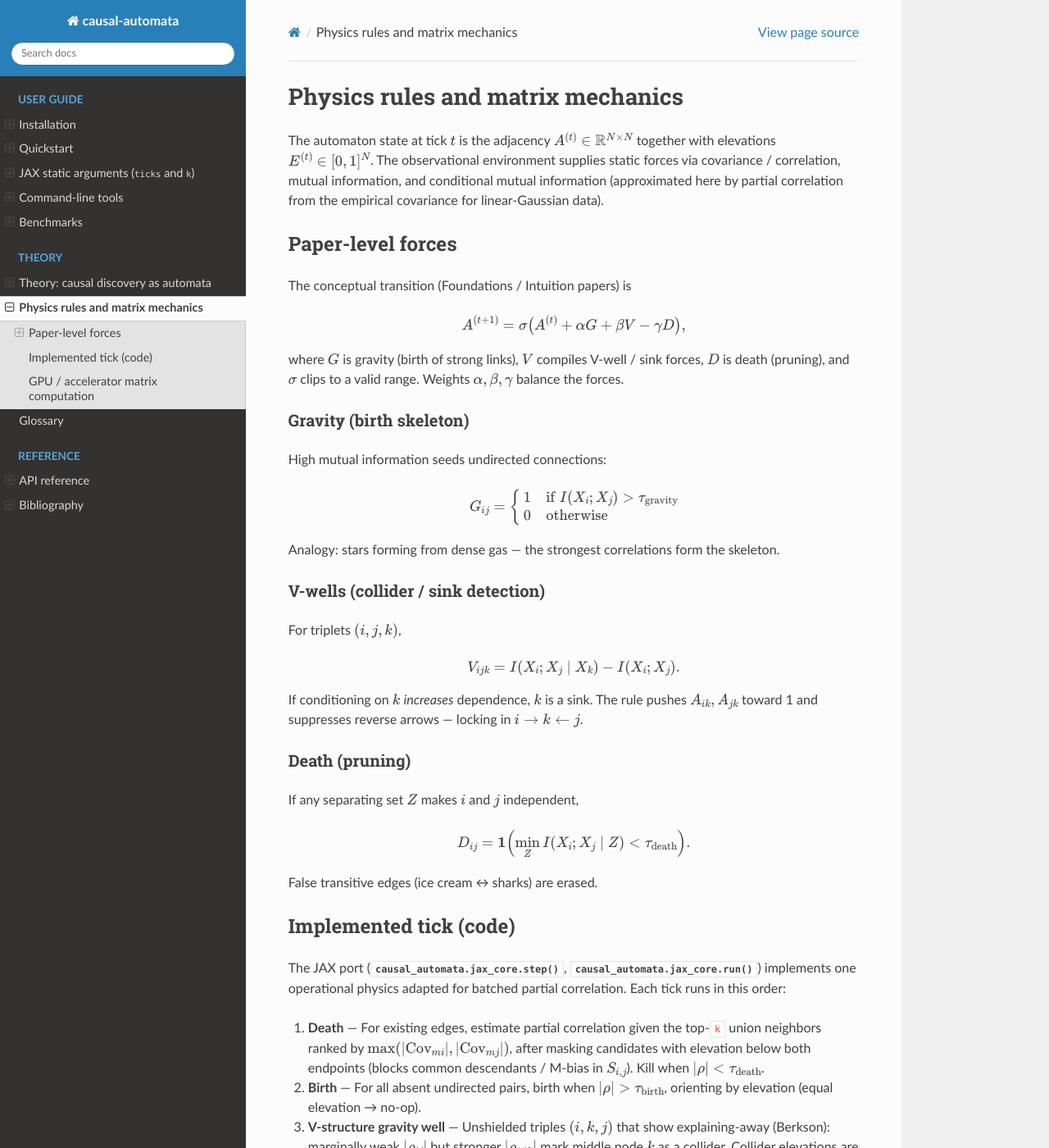
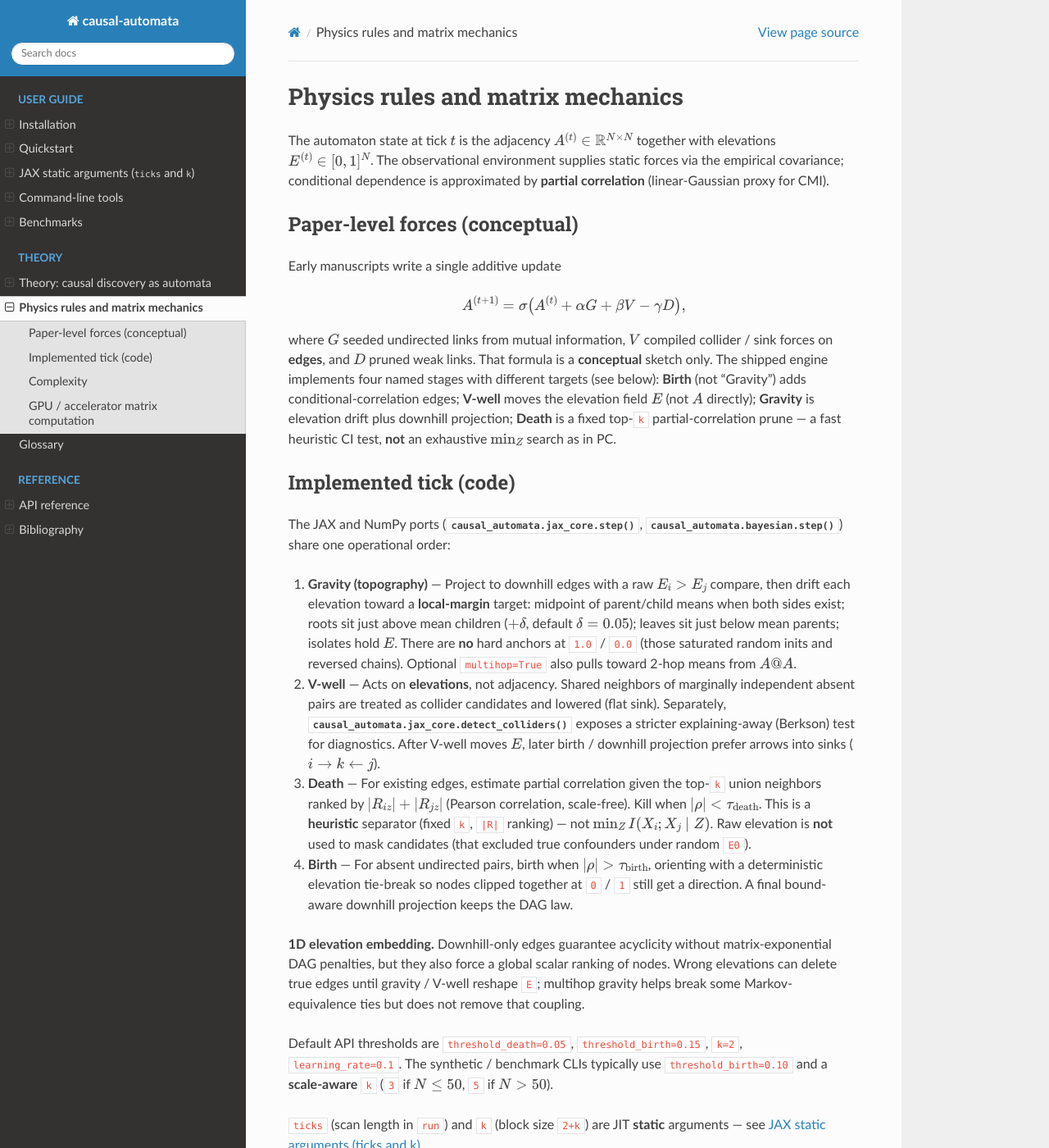
Before and after one commit to kazuyamagiwa/causal-automata, a Sphinx documentation site: the page built from docs/physics.rst, in a window 1280 px wide and 1400 px high. Shown: the whole window at 82% size. Built offline with Sphinx 7.4.7 and the Read the Docs theme 3.1.0, drawn with Linux system fonts in a browser that asks for light colours; some of the changed text lies outside the part shown.

Commit message:
Fix audit H1–H3/M1–M5/L1–L4: unify CA physics, docs, packaging
Restore NumPy↔JAX parity with local-margin gravity, bound-aware birth
tie-breaks, |R|-ranked conditioning (no elevation mask), and gravity→
v_well→death→birth tick order so Phase-2 Directed F1 returns to ≥0.90.
Unify Apache-2.0 metadata, remove import-time jax_enable_x64, and
permute synthetic nodes by default.

Co-authored-by: kazu <kazuyamagiwa@users.noreply.github.com>

```diff
--- a/causal_automata/__init__.py
+++ b/causal_automata/__init__.py
@@ -6,6 +6,7 @@ from causal_automata.jax_core import (
     binarize,
     detect_colliders,
     device_info,
+    enable_x64,
     run,
     step,
     warmup,
@@ -16,6 +17,7 @@ __all__ = [
     "run",
     "numpy_step",
     "device_info",
+    "enable_x64",
     "warmup",
     "binarize",
     "detect_colliders",
@@ -23,4 +25,4 @@ __all__ = [
     "__version__",
 ]
 
-__version__ = "0.3.0"
+__version__ = "0.3.1"
--- a/docs/physics.rst
+++ b/docs/physics.rst
@@ -4,102 +4,87 @@ Physics rules and matrix mechanics
 The automaton state at tick :math:`t` is the adjacency
 :math:`A^{(t)} \in \mathbb{R}^{N \times N}` together with elevations
 :math:`E^{(t)} \in [0, 1]^N`. The observational environment supplies
-static forces via covariance / correlation, mutual information, and
-conditional mutual information (approximated here by partial correlation
-from the empirical covariance for linear-Gaussian data).
+static forces via the empirical covariance; conditional dependence is
+approximated by **partial correlation** (linear-Gaussian proxy for CMI).
 
-Paper-level forces
-------------------
+Paper-level forces (conceptual)
+-------------------------------
 
-The conceptual transition (Foundations / Intuition papers) is
+Early manuscripts write a single additive update
 
 .. math::
 
    A^{(t+1)} = \sigma\bigl(A^{(t)} + \alpha G + \beta V - \gamma D\bigr),
 
-where :math:`G` is gravity (birth of strong links), :math:`V` compiles
-V-well / sink forces, :math:`D` is death (pruning), and :math:`\sigma`
-clips to a valid range. Weights :math:`\alpha, \beta, \gamma` balance the
-forces.
-
-Gravity (birth skeleton)
-^^^^^^^^^^^^^^^^^^^^^^^^
-
-High mutual information seeds undirected connections:
-
-.. math::
-
-   G_{ij} =
-   \begin{cases}
-   1 & \text{if } I(X_i; X_j) > \tau_{\mathrm{gravity}} \\
-   0 & \text{otherwise}
-   \end{cases}
-
-Analogy: stars forming from dense gas — the strongest correlations form
-the skeleton.
-
-V-wells (collider / sink detection)
-^^^^^^^^^^^^^^^^^^^^^^^^^^^^^^^^^^^
-
-For triplets :math:`(i, j, k)`,
-
-.. math::
-
-   V_{ijk} = I(X_i; X_j \mid X_k) - I(X_i; X_j).
-
-If conditioning on :math:`k` *increases* dependence, :math:`k` is a sink.
-The rule pushes :math:`A_{ik}, A_{jk}` toward 1 and suppresses reverse
-arrows — locking in :math:`i \to k \leftarrow j`.
-
-Death (pruning)
-^^^^^^^^^^^^^^^
-
-If any separating set :math:`Z` makes :math:`i` and :math:`j` independent,
-
-.. math::
-
-   D_{ij} = \mathbf{1}\Bigl(\min_Z I(X_i; X_j \mid Z) < \tau_{\mathrm{death}}\Bigr).
-
-False transitive edges (ice cream ↔ sharks) are erased.
+where :math:`G` seeded undirected links from mutual information, :math:`V`
+compiled collider / sink forces on **edges**, and :math:`D` pruned weak
+links. That formula is a **conceptual** sketch only. The shipped engine
+implements four named stages with different targets (see below):
+**Birth** (not “Gravity”) adds conditional-correlation edges;
+**V-well** moves the elevation field :math:`E` (not :math:`A` directly);
+**Gravity** is elevation drift plus downhill projection;
+**Death** is a fixed top-``k`` partial-correlation prune — a fast
+heuristic CI test, **not** an exhaustive :math:`\min_Z` search as in PC.
 
 Implemented tick (code)
 -----------------------
 
-The JAX port (:func:`causal_automata.jax_core.step`,
-:func:`causal_automata.jax_core.run`) implements one operational
-physics adapted for batched partial correlation. Each tick runs in this
-order:
+The JAX and NumPy ports
+(:func:`causal_automata.jax_core.step`,
+:func:`causal_automata.bayesian.step`) share one operational order:
 
-1. **Death** — For existing edges, estimate partial correlation given the
-   top-``k`` union neighbors ranked by
-   :math:`\max(|\mathrm{Cov}_{m i}|, |\mathrm{Cov}_{m j}|)`, after masking
-   candidates with elevation below both endpoints (blocks common
-   descendants / M-bias in :math:`S_{i,j}`). Kill when
-   :math:`|\rho| < \tau_{\mathrm{death}}`.
-2. **Birth** — For all absent undirected pairs, birth when
-   :math:`|\rho| > \tau_{\mathrm{birth}}`, orienting by elevation
-   (equal elevation → no-op).
-3. **V-structure gravity well** — Unshielded triples
-   :math:`(i, k, j)` that show explaining-away (Berkson): marginally weak
-   :math:`|\rho_{ij}|` but stronger :math:`|\rho_{ij\mid k}|` mark middle
-   node :math:`k` as a collider. Collider elevations are pushed toward
-   :math:`\min(E_i, E_j) - 0.15`; parents are gently buoyed.
-4. **Gravity (topography)** — Drift each elevation toward the midpoint of
-   parent and child means. Roots (``in_deg == 0``) anchor the missing
-   parent reference at ``1.0``; leaves (``out_deg == 0``) anchor missing
-   children at ``0.0``; isolates hold ``E``. Then keep only downhill edges
-   with a tiny index tie-break so clipped nodes at ``0.0`` / ``1.0`` never
-   tie.
+1. **Gravity (topography)** — Project to downhill edges with a raw
+   :math:`E_i > E_j` compare, then drift each elevation toward a
+   **local-margin** target: midpoint of parent/child means when both
+   sides exist; roots sit just above mean children
+   (:math:`+\delta`, default :math:`\delta=0.05`); leaves sit just below
+   mean parents; isolates hold :math:`E`. There are **no** hard anchors
+   at ``1.0`` / ``0.0`` (those saturated random inits and reversed
+   chains). Optional ``multihop=True`` also pulls toward 2-hop means
+   from :math:`A@A`.
+2. **V-well** — Acts on **elevations**, not adjacency. Shared neighbors
+   of marginally independent absent pairs are treated as collider
+   candidates and lowered (flat sink). Separately,
+   :func:`causal_automata.jax_core.detect_colliders` exposes a stricter
+   explaining-away (Berkson) test for diagnostics. After V-well moves
+   :math:`E`, later birth / downhill projection prefer arrows into
+   sinks (:math:`i \to k \leftarrow j`).
+3. **Death** — For existing edges, estimate partial correlation given
+   the top-``k`` union neighbors ranked by
+   :math:`|R_{iz}| + |R_{jz}|` (Pearson correlation, scale-free). Kill
+   when :math:`|\rho| < \tau_{\mathrm{death}}`. This is a **heuristic**
+   separator (fixed ``k``, ``|R|`` ranking) — not
+   :math:`\min_Z I(X_i;X_j\mid Z)`. Raw elevation is **not** used to
+   mask candidates (that excluded true confounders under random ``E0``).
+4. **Birth** — For absent undirected pairs, birth when
+   :math:`|\rho| > \tau_{\mathrm{birth}}`, orienting with a
+   deterministic elevation tie-break so nodes clipped together at
+   ``0`` / ``1`` still get a direction. A final bound-aware downhill
+   projection keeps the DAG law.
+
+**1D elevation embedding.** Downhill-only edges guarantee acyclicity
+without matrix-exponential DAG penalties, but they also force a global
+scalar ranking of nodes. Wrong elevations can delete true edges until
+gravity / V-well reshape ``E``; multihop gravity helps break some
+Markov-equivalence ties but does not remove that coupling.
 
 Default API thresholds are ``threshold_death=0.05``,
 ``threshold_birth=0.15``, ``k=2``, ``learning_rate=0.1``. The synthetic /
 benchmark CLIs typically use ``threshold_birth=0.10`` and a
 **scale-aware** ``k`` (``3`` if :math:`N\le 50`, ``5`` if :math:`N>50`).
-Optional ``multihop=True`` adds discounted 2-hop elevation pull from
-:math:`A@A` (Maximum Accuracy Mode).
 
 ``ticks`` (scan length in ``run``) and ``k`` (block size ``2+k``) are JIT
 **static** arguments — see :doc:`jax_static`.
+
+Complexity
+----------
+
+* **Downhill acyclicity projection** is :math:`O(N^2)` and avoids
+  :math:`O(N^3)` matrix-exponential / spectral DAG penalties.
+* A full tick also builds dense pair×candidate score tensors and
+  batched ``(2+k)×(2+k)`` inversions, so wall-clock work scales closer
+  to :math:`O(N^3)` (with a ``\log N`` factor from per-pair top-``k``
+  sorts) at large ``N``.
 
 GPU / accelerator matrix computation
 ------------------------------------
@@ -114,9 +99,9 @@ Component     Structure                               JAX / NumPy operation
 ============= ======================================= =====================================
 State         :math:`N \times N`                      Array update / ``jax.lax``-friendly
 Death / birth Ranked :math:`Z`, :math:`\rho`          Batched ``linalg.inv`` ``(2+k)``
-V-wells       Unshielded explaining-away triples      Boolean reductions; relative sinks
-Gravity       Parent/child means + downhill mask      Element-wise / optional ``A@A``
-DAG law       Elevations                              Hard downhill + tie-break
+V-wells       Shared-neighbor independence sinks      Boolean reductions on ``E``
+Gravity       Local-margin means + downhill mask      Element-wise / optional ``A@A``
+DAG law       Elevations                              Hard downhill + bound tie-break
 ============= ======================================= =====================================
 
 ``@jax.jit`` removes Python loop overhead so hundreds of ticks over
--- a/docs/quickstart.rst
+++ b/docs/quickstart.rst
@@ -76,17 +76,18 @@ Symbol      Meaning
 
 Each call to ``step`` applies, in order:
 
-1. **Death / birth** — prune weak and spawn strong edges using partial
+1. **Gravity** — raw downhill projection, then local-margin elevation
+   drift (roots sit just above children, leaves just below parents;
+   isolates hold ``E``). Optional ``multihop=True`` also pulls toward
+   2-hop means from :math:`A@A`.
+2. **V-well** — lowers elevations of shared neighbors of marginally
+   independent pairs (collider cue). This updates ``E`` only; edges are
+   re-oriented by later birth / downhill projection.
+3. **Death / birth** — prune weak and spawn strong edges using partial
    correlations conditioned on the top-``k`` union neighbors ranked by
-   :math:`|\mathrm{Cov}|`, after masking candidates with elevation below
-   both endpoints (blocks collider / M-bias in :math:`S_{i,j}`). Birth
-   orients by elevation after the :math:`|\rho|` gate.
-2. **V-well** — unshielded triples that show explaining-away (Berkson)
-   sink the middle node below its parents and gently buoy the parents.
-3. **Gravity** — drift elevations toward the midpoint of parent/child
-   means (roots anchor missing parents at ``1.0``, leaves missing children
-   at ``0.0``, isolates hold ``E``), then keep only downhill edges. With
-   ``multihop=True``, also pull toward 2-hop means from :math:`A@A`.
+   absolute **correlation** :math:`|R|` (not raw ``|Cov|``). Birth
+   orients with a deterministic elevation tie-break so nodes clipped at
+   the same bound still get a direction.
 
 NumPy vs JAX
 ------------
@@ -100,11 +101,10 @@ NumPy vs JAX
    A2, E2 = jax_step(A, E, Cov, threshold_birth=0.10, k=3)
    A3, E3 = run(A, E, Cov, ticks=100, k=3, threshold_birth=0.10)
 
-Both backends share the same core physics ideas. Prefer JAX when ``N`` is
-large or a GPU / MPS device is available; prefer NumPy for debugging and
-environments without JAX. Upgrade flags (``multihop``, ``fuzzy``,
-``anneal``) and the explaining-away V-well / root-stable gravity path are
-implemented on the JAX path.
+Both backends share the **same** core physics (parity-tested on the
+Phase-2 N=10 SEM). Prefer JAX when ``N`` is large or a GPU / MPS device
+is available; prefer NumPy for debugging and environments without JAX.
+Upgrade flags (``multihop``, ``fuzzy``, ``anneal``) are JAX-only.
 
 Synthetic end-to-end harness
 ----------------------------
--- a/pyproject.toml
+++ b/pyproject.toml
@@ -1,12 +1,12 @@
 [project]
 name = "causal-automata"
-version = "0.3.0"
+version = "0.3.1"
 description = "A blazing-fast, JAX-accelerated Cellular Automaton engine for causal discovery."
 readme = "README.md"
 authors = [
     { name = "Masakazu Yamagiwa", email = "myamagiwa@gmail.com" }
 ]
-license = { text = "MIT" }
+license = { text = "Apache-2.0" }
 requires-python = ">=3.10"
 classifiers = [
     "Development Status :: 3 - Alpha",
```
Also changed, not shown: CHANGELOG.md (+31 -0 lines), README.md (+10 -10 lines), docs/glossary.rst (+9 -6 lines), 9 other files.
